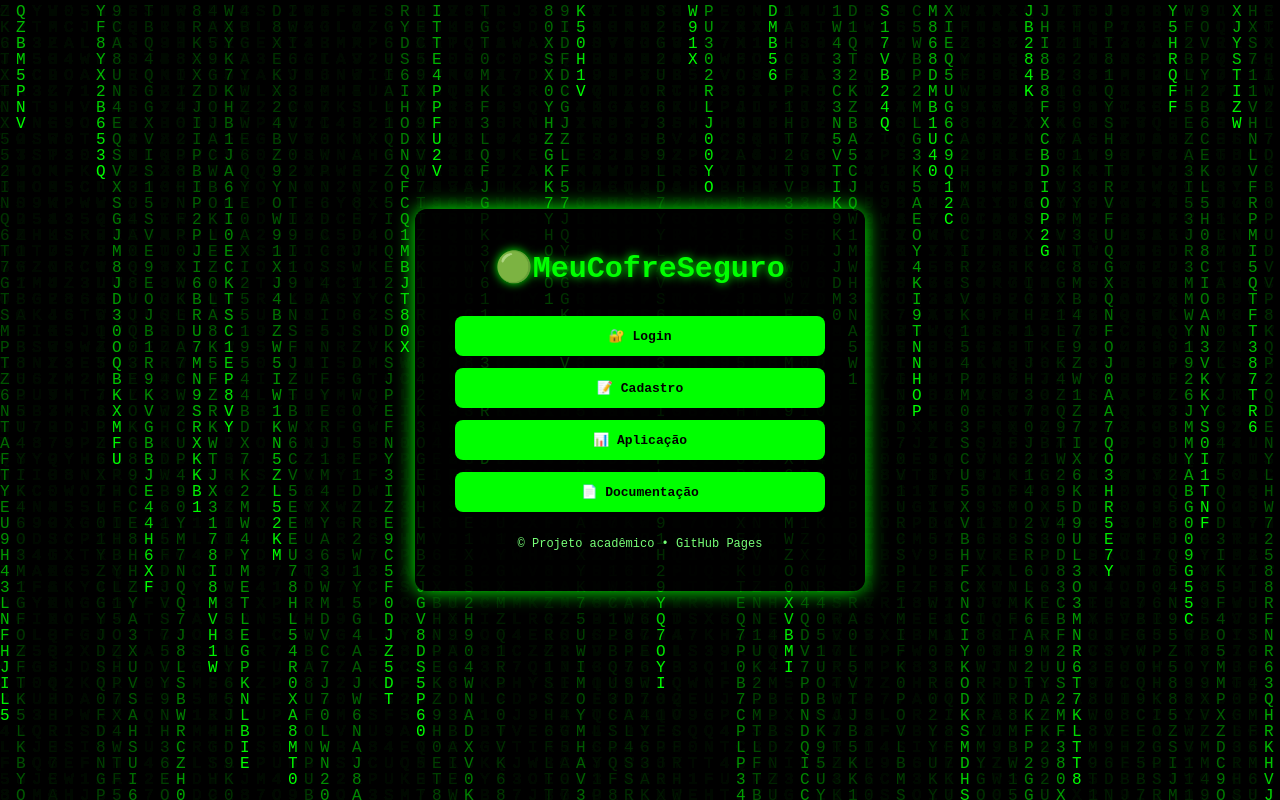
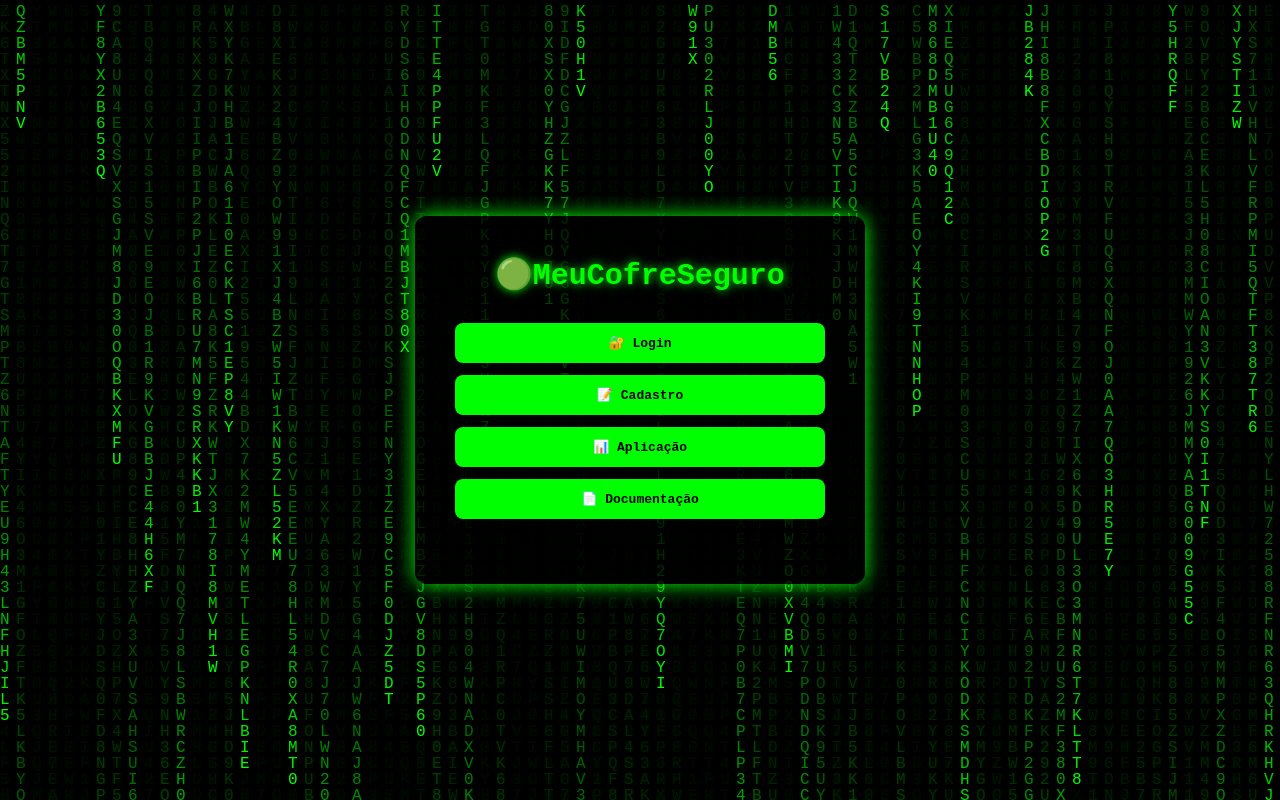
Before and after one commit to viniciuscandidosantiago77/apresentacao-projeto, a plain HTML site: page index.html in a window 1280 px wide. Drawn offline with Linux system fonts and the light colour scheme.

Commit message:
Update index.html

```diff
--- a/index.html
+++ b/index.html
@@ -95,7 +95,7 @@
       <a href="Projeto apresentação (1).pdf" target="_blank">📄 Documentação</a>
 
       <footer>
-        © Projeto acadêmico • GitHub Pages
+
       </footer>
     </div>
   </div>
```
